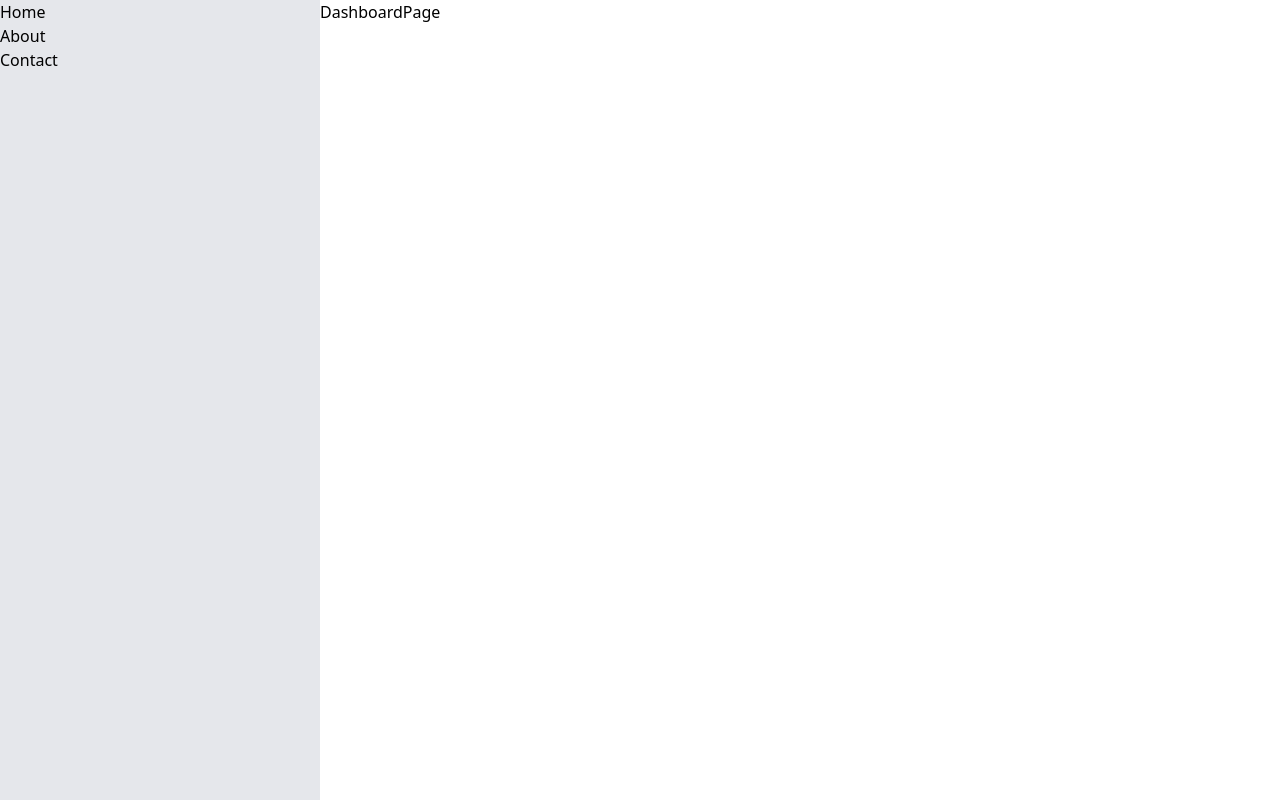
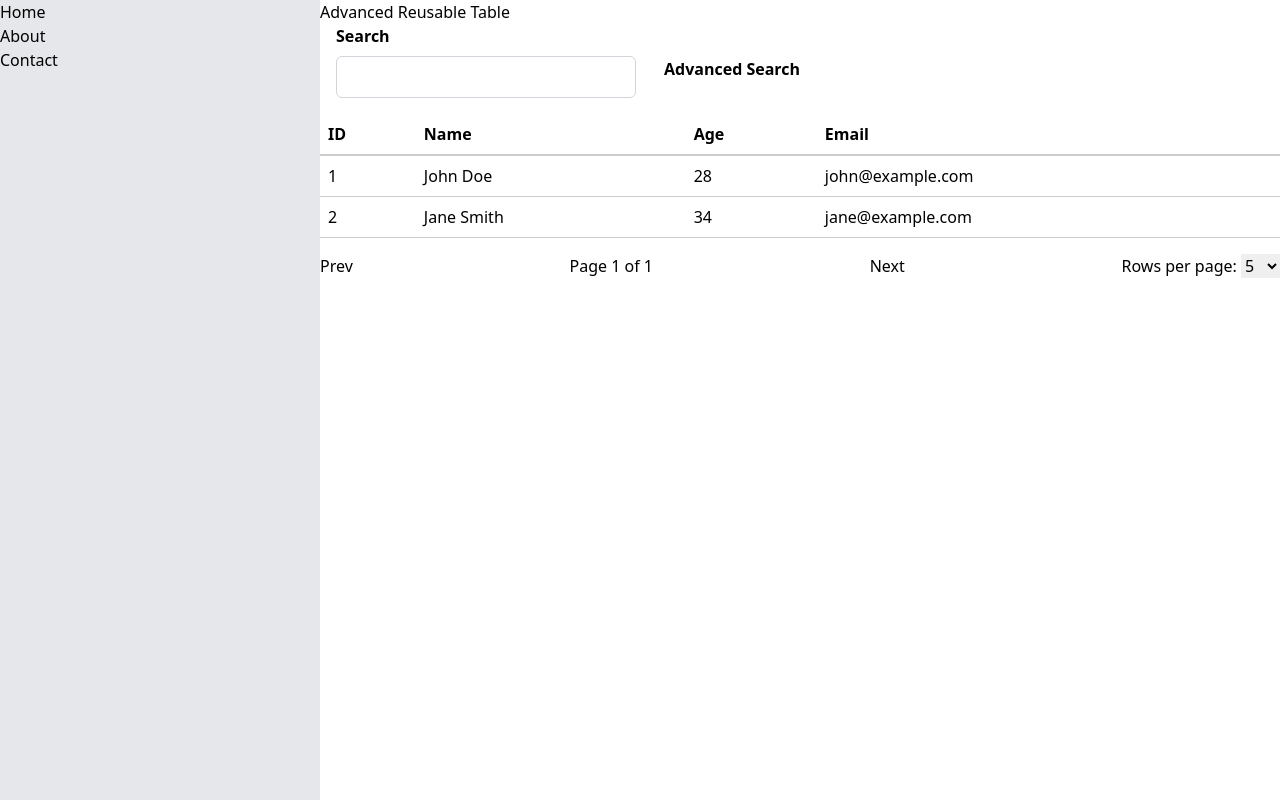
Before and after one commit to hmthu30/admin_panel, a Next.js app: page /dashboard in a window 1280 px wide. Built offline with nearby package versions, Linux system fonts and the light colour scheme.

Commit message:
functional table is not ready to use, commit for merge main

```diff
--- /dev/null
+++ b/src/components/UI/table/Table.tsx
@@ -0,0 +1,178 @@
+import Auxiliary from "@/hoc/Auxilitary/Auxilitary";
+import React, { useState, useMemo, ReactNode } from "react";
+import InputBox from "../input/InputBox";
+import AuxiliaryWithStyle from "@/hoc/Auxilitary/AuxilitaryWithStyle";
+import { HasAdvancedSearch } from "../button/Button";
+
+interface Column<T> {
+  key: keyof T;
+  label: string;
+  render?: (value: T[keyof T], row: T) => ReactNode;
+}
+
+interface TableProps<T> {
+  columns: Column<T>[];
+  data: T[];
+  onAdvancedSearch?: () => void;
+  rowsPerPageOptions?: number[];
+}
+
+interface SortConfig<T> {
+  key: keyof T;
+  direction: "asc" | "desc";
+}
+
+const Table = <T extends Record<string, unknown>>({
+  columns,
+  data,
+  onAdvancedSearch,
+  rowsPerPageOptions = [5, 10, 20, 50],
+}: TableProps<T>) => {
+  const [search, setSearch] = useState<string>("");
+  const [page, setPage] = useState<number>(1);
+  const [rowsPerPage, setRowsPerPage] = useState<number>(rowsPerPageOptions[0]);
+  const [sortConfig, setSortConfig] = useState<SortConfig<T> | null>(null);
+
+  const handleSort = (key: keyof T) => {
+    setSortConfig((prev) =>
+      prev && prev.key === key && prev.direction === "asc"
+        ? { key, direction: "desc" }
+        : { key, direction: "asc" }
+    );
+  };
+
+  const sortedData = useMemo(() => {
+    if (!sortConfig) return data;
+
+    return [...data].sort((a, b) => {
+      const aValue = a[sortConfig.key];
+      const bValue = b[sortConfig.key];
+      if (aValue < bValue) return sortConfig.direction === "asc" ? -1 : 1;
+      if (aValue > bValue) return sortConfig.direction === "asc" ? 1 : -1;
+      return 0;
+    });
+  }, [data, sortConfig]);
+
+  const filteredData = useMemo(() => {
+    return sortedData.filter((row) =>
+      Object.values(row).some((value) =>
+        value?.toString().toLowerCase().includes(search.toLowerCase())
+      )
+    );
+  }, [sortedData, search]);
+
+  const paginatedData = useMemo(() => {
+    const startIndex = (page - 1) * rowsPerPage;
+    return filteredData.slice(startIndex, startIndex + rowsPerPage);
+  }, [filteredData, page, rowsPerPage]);
+
+  const totalPages = Math.ceil(filteredData.length / rowsPerPage);
+
+  return (
+    <Auxiliary>
+      <AuxiliaryWithStyle className="flex">
+        <InputBox
+          label={"Search"}
+          name={"search"}
+          type={"text"}
+          value={search}
+          className="w-[300px] mx-4"
+          onChange={(e: React.ChangeEvent<HTMLInputElement>) =>
+            setSearch(e.target.value)
+          }
+        />
+        <HasAdvancedSearch advancedSearch={onAdvancedSearch}>
+          Advanced Search
+        </HasAdvancedSearch>
+      </AuxiliaryWithStyle>
+
+      <table style={{ width: "100%", borderCollapse: "collapse" }}>
+        <thead>
+          <tr>
+            {columns.map((col) => (
+              <th
+                key={col.key.toString()}
+                style={{
+                  borderBottom: "2px solid #ccc",
+                  cursor: "pointer",
+                  textAlign: "left",
+                  padding: "0.5rem",
+                }}
+                onClick={() => handleSort(col.key)}
+              >
+                {col.label}{" "}
+                {sortConfig?.key === col.key &&
+                  (sortConfig.direction === "asc" ? "↑" : "↓")}
+              </th>
+            ))}
+          </tr>
+        </thead>
+        <tbody>
+          {paginatedData.map((row, rowIndex) => (
+            <tr key={rowIndex}>
+              {columns.map((col) => (
+                <td
+                  key={col.key.toString()}
+                  style={{
+                    borderBottom: "1px solid #ccc",
+                    padding: "0.5rem",
+                  }}
+                >
+                  {col.render
+                    ? col.render(row[col.key], row)
+                    : (row[col.key] as ReactNode)}
+                </td>
+              ))}
+            </tr>
+          ))}
+        </tbody>
+      </table>
+
+      {/* Pagination */}
+      <div
+        style={{
+          display: "flex",
+          justifyContent: "space-between",
+          alignItems: "center",
+          marginTop: "1rem",
+        }}
+      >
+        <button
+          disabled={page === 1}
+          onClick={() => setPage((prev) => Math.max(prev - 1, 1))}
+        >
+          Prev
+        </button>
+        <span>
+          Page {page} of {totalPages}
+        </span>
+        <button
+          disabled={page === totalPages}
+          onClick={() => setPage((prev) => Math.min(prev + 1, totalPages))}
+        >
+          Next
+        </button>
+        <div>
+          <label>
+            Rows per page:{" "}
+            <select
+              value={rowsPerPage}
+              onChange={(e) => {
+                setRowsPerPage(Number(e.target.value));
+                setPage(1);
+              }}
+            >
+              {rowsPerPageOptions.map((option) => (
+                <option key={option} value={option}>
+                  {option}
+                </option>
+              ))}
+            </select>
+          </label>
+        </div>
+      </div>
+    </Auxiliary>
+  );
+};
+
+export default Table;
--- a/src/pages/mock/index.tsx
+++ b/src/pages/mock/index.tsx
@@ -1,4 +1,3 @@
-import { z } from "zod";
 import React, { useState } from "react";
 import InputBox from "@/components/UI/input/InputBox";
 import Auxiliary from "@/hoc/Auxilitary/Auxilitary";
--- a/src/template/dashboard/index.tsx
+++ b/src/template/dashboard/index.tsx
@@ -1,7 +1,44 @@
+import Table from "@/components/UI/table/Table";
 import React from "react";
 
+interface RowData {
+  id: number;
+  name: string;
+  age: number;
+  email: string;
+}
+
+const columns = [
+  { key: "id", label: "ID" },
+  { key: "name", label: "Name" },
+  { key: "age", label: "Age" },
+  {
+    key: "email",
+    label: "Email",
+    render: (value: string) => <a href={`mailto:${value}`}>{value}</a>,
+  },
+];
+
+const data: RowData[] = [
+  { id: 1, name: "John Doe", age: 28, email: "john@example.com" },
+  { id: 2, name: "Jane Smith", age: 34, email: "jane@example.com" },
+  // Add more rows as needed
+];
+
 const DashboardPage = () => {
-  return <div>DashboardPage</div>;
+  const handleAdvancedSearch = () => {
+    console.log("Advanced Search Triggered");
+  };
+  return (
+    <div>
+      <h1>Advanced Reusable Table</h1>
+      <Table
+        columns={columns as never}
+        data={data as never}
+        onAdvancedSearch={handleAdvancedSearch}
+      />
+    </div>
+  );
 };
 
 const DashboardTemplate = () => {
```
